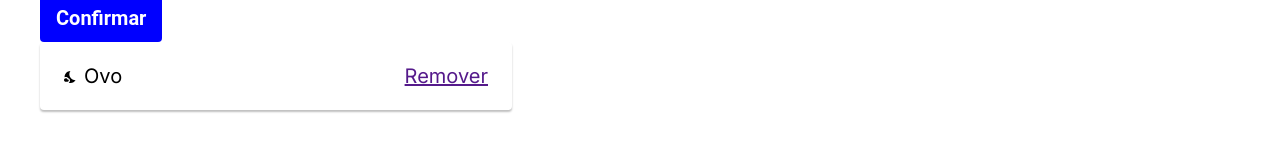
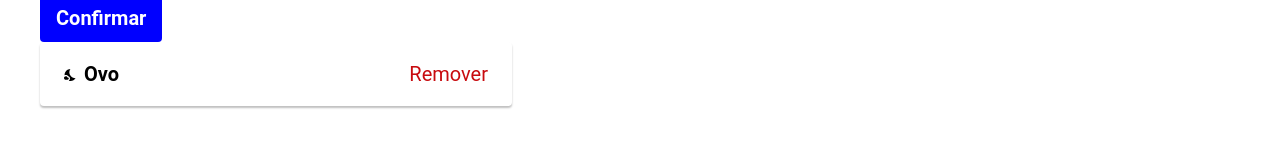
Before and after one commit to LuanF11/SisRef_V2, a Next.js app: page / in a window 1280 px wide. Shown: the part 531-682 px from the top of the page. Built offline with nearby package versions, Linux system fonts and the light colour scheme.

Commit message:
Arrumando o css do restrict

```diff
--- a/src/components/CardRestrict/CardRestrict.module.css
+++ b/src/components/CardRestrict/CardRestrict.module.css
@@ -25,6 +25,13 @@
     display: flex;
     align-items: center;
     gap: 8px;
+    color: #000;
+    text-align: justify;
+    font-family: Roboto;
+    font-size: 20px;
+    font-style: normal;
+    font-weight: 700;
+    line-height: 16px;
 }
 
 .restrictAction{
@@ -32,3 +39,14 @@
     align-items: center;
     gap: 8px;
 }
+
+.restrictAction a{
+    text-decoration: none;
+    color:#C80B0F;
+    text-align: justify;
+    font-family: Roboto;
+    font-size: 20px;
+    font-style: normal;
+    font-weight: 400;
+    line-height: 16px;
+}
```
